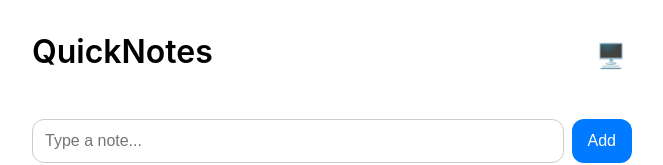
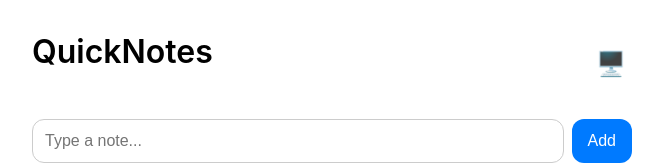
Before and after one commit to panda1312/qnote, a React (Vite) app in the folder frontend/: page / in a window 1280 px wide. Shown: the top 165 px of the page, without its empty margins (308-971 px from the left). Built offline with nearby package versions, Linux system fonts and the light colour scheme; no server answers.

Commit message:
Update app.css
modified toggle theme

```diff
--- a/frontend/src/styles/app.css
+++ b/frontend/src/styles/app.css
@@ -34,7 +34,6 @@ body {
   border: none;
   font-size: 1.5rem;
   cursor: pointer;
-  margin-bottom: 1rem;
   color: var(--accent);
   transition: transform 0.2s ease;
 }
```
